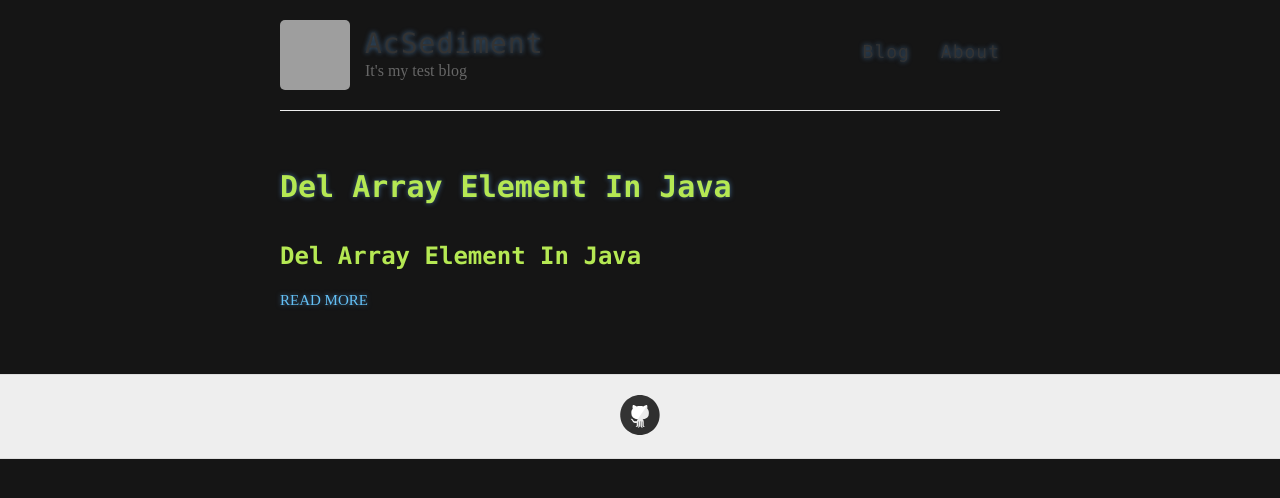
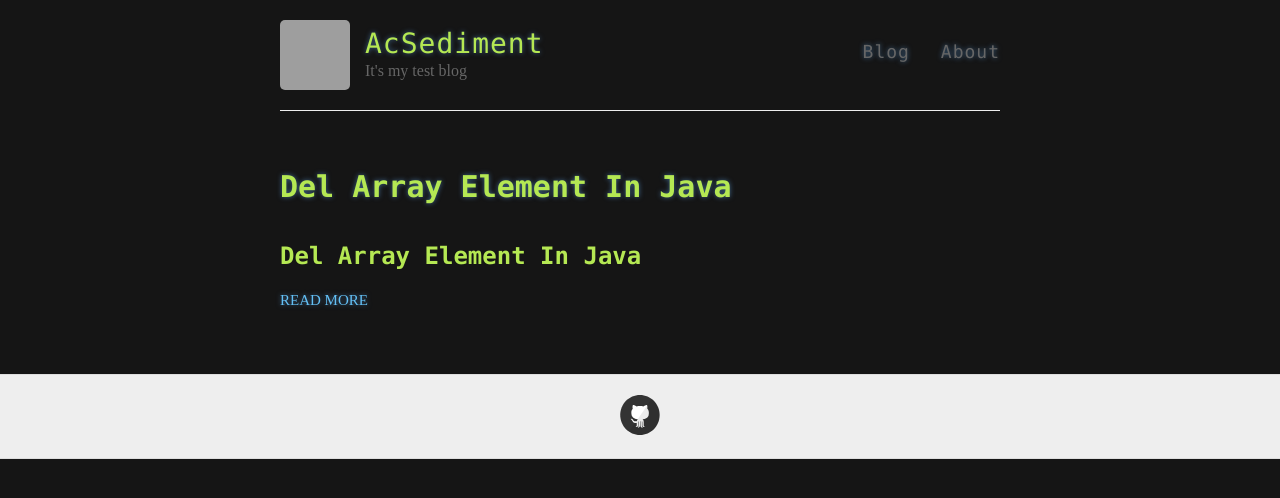
Before and after one commit to ACsediment/ACsediment.github.io, a Jekyll site: the page built from index.html, in a window 1280 px wide. Shown: the top 498 px of the page. Built offline with Jekyll 4.4.1, drawn with Linux system fonts in a browser that asks for light colours; grey boxes are pictures that could not be loaded.

Commit message:
update css

```diff
--- a/_sass/_variables.scss
+++ b/_sass/_variables.scss
@@ -3,16 +3,9 @@
 // VARIABLES
 //
 
-// Colors
-$blue: #4183C4;
-
 // Grays
-$black: #000;
-$darkerGray: #222;
-$darkGray: #333;
 $gray: #666;
 $lightGray: #eee;
-$white: #fff;
 
 // Copy from Hacker theme
 $body-background: #151515; // cod-grey
@@ -23,9 +16,6 @@ $blockquote-border: #666; // dove-grey
 
 
 // Font stacks
-$helvetica: Helvetica, Arial, sans-serif;
-$helveticaNeue: "Helvetica Neue", Helvetica, Arial, sans-serif;
-$georgia: Georgia, serif;
 $global-font-family: Monaco, "Bitstream Vera Sans Mono", "Lucida Console", Terminal, monospace;
 
 // Mobile breakpoints
--- a/style.scss
+++ b/style.scss
@@ -61,7 +61,6 @@ h3 {
 
 h4 {
   font-size: 18px;
-  // color: $gray;
 }
 
 p {
@@ -120,11 +119,11 @@ img {
 
 // Specify the color of the selection
 ::-moz-selection {
-  color: $white;
+  color: $gray;
   background: $lightGray;
 }
 ::selection {
-  color: $white;
+  color: $gray;
   background: $lightGray;
 }
 
@@ -190,7 +189,7 @@ img {
 
 .site-name {
   margin: 0;
-  color: $darkGray;
+  color: $header;
   cursor: pointer;
   font-family: $global-font-family;
   font-weight: 300;
@@ -223,14 +222,14 @@ nav {
 
   a {
     margin-left: 20px;
-    color: $darkGray;
+    color: $gray;
     text-align: right;
     font-weight: 300;
     letter-spacing: 1px;
 
     @include mobile {
       margin: 0 10px;
-      color: $blue;
+      // color: $blue;
     }
   }
 }
```
